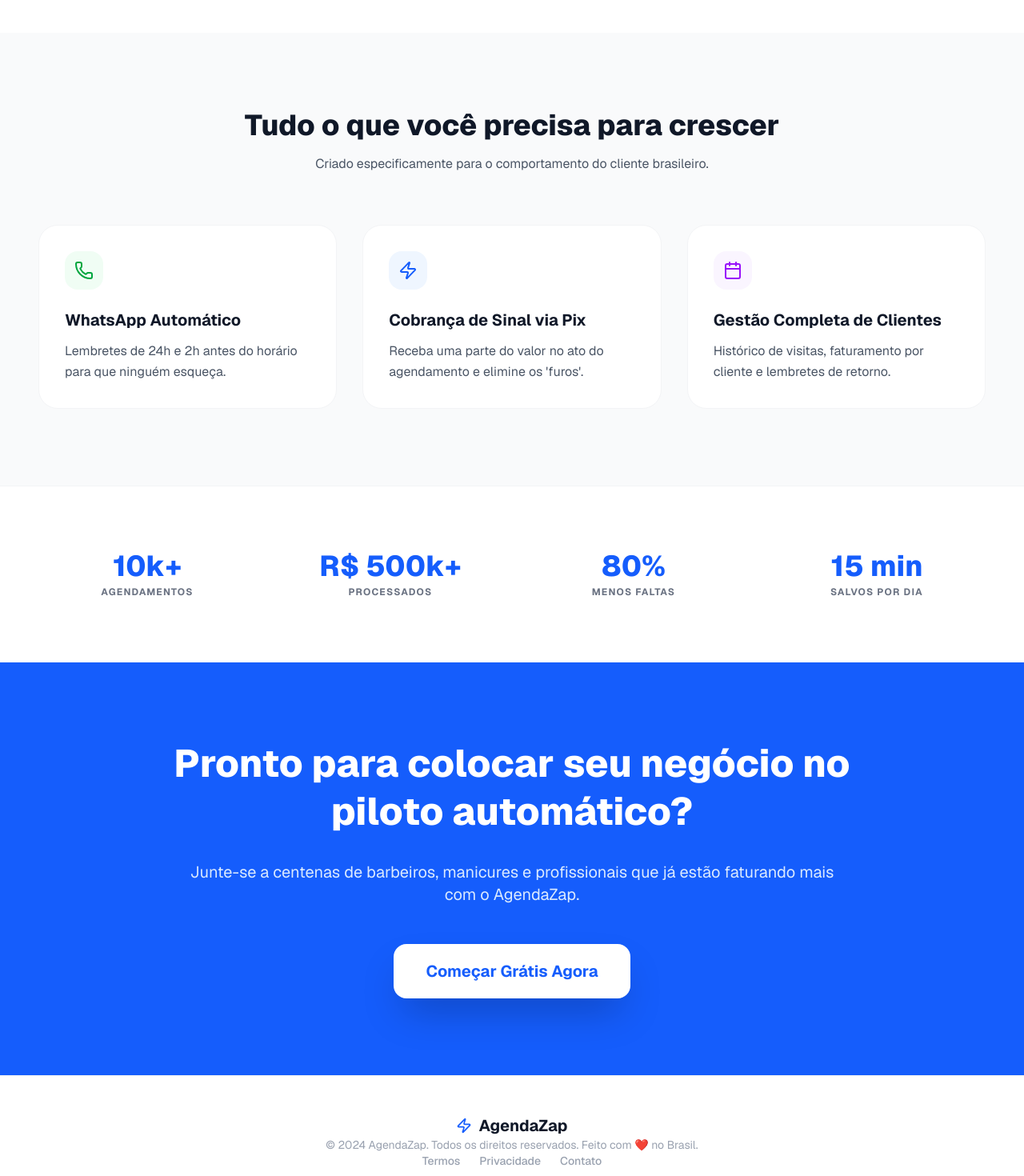
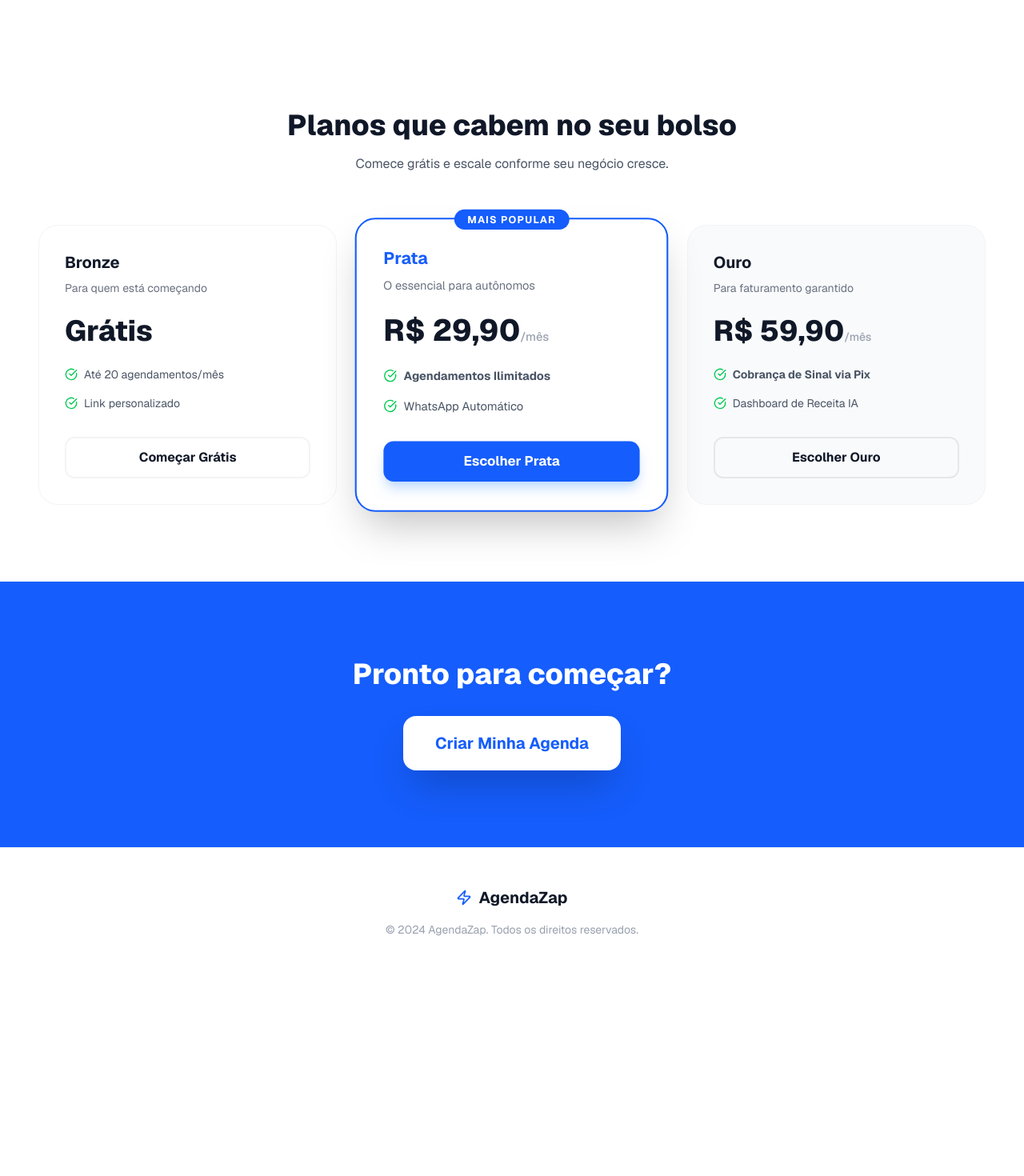
Before and after one commit to adrianrosa1/agendazap, a Next.js app: page / in a window 1280 px wide. Shown: the part 880-2350 px from the top of the page at 80% size. After the commit the page ends 2100 px from the top, so only its background shows below. Built offline with nearby package versions, Linux system fonts and the light colour scheme.

Commit message:
feat: implement Bronze, Prata and Ouro pricing plans

```diff
--- a/src/app/page.tsx
+++ b/src/app/page.tsx
@@ -61,123 +61,105 @@ export default function LandingPage() {
             alt="Barbearia Moderna"
             className="rounded-2xl shadow-2xl border border-gray-100"
           />
-          {/* Floating Card */}
-          <div className="absolute -bottom-6 -left-6 bg-white p-6 rounded-2xl shadow-2xl border border-gray-50 max-w-xs animate-bounce-slow">
-            <div className="flex items-center space-x-3 mb-3">
-              <div className="bg-green-100 p-2 rounded-full">
-                <Shield className="h-5 w-5 text-green-600" />
-              </div>
-              <span className="font-bold text-sm">Pagamento Confirmado!</span>
-            </div>
-            <p className="text-xs text-gray-500 font-medium leading-relaxed">
-              "João acabou de pagar o sinal via Pix. Agendamento garantido para amanhã às 14h."
-            </p>
-          </div>
         </div>
       </header>
 
-      {/* Features Grid */}
-      <section id="features" className="py-24 bg-gray-50">
+      {/* Pricing Section */}
+      <section id="pricing" className="py-24 bg-white">
         <div className="max-w-7xl mx-auto px-6 md:px-12">
           <div className="text-center mb-16">
-            <h2 className="text-3xl md:text-4xl font-extrabold mb-4">Tudo o que você precisa para crescer</h2>
-            <p className="text-gray-600 max-w-2xl mx-auto">Criado especificamente para o comportamento do cliente brasileiro.</p>
+            <h2 className="text-3xl md:text-4xl font-extrabold mb-4">Planos que cabem no seu bolso</h2>
+            <p className="text-gray-600 max-w-2xl mx-auto">Comece grátis e escale conforme seu negócio cresce.</p>
           </div>
+
           <div className="grid grid-cols-1 md:grid-cols-3 gap-8">
-            {[
-              {
-                title: "WhatsApp Automático",
-                desc: "Lembretes de 24h e 2h antes do horário para que ninguém esqueça.",
-                icon: Phone,
-                color: "bg-green-50 text-green-600"
-              },
-              {
-                title: "Cobrança de Sinal via Pix",
-                desc: "Receba uma parte do valor no ato do agendamento e elimine os 'furos'.",
-                icon: Zap,
-                color: "bg-blue-50 text-blue-600"
-              },
-              {
-                title: "Gestão Completa de Clientes",
-                desc: "Histórico de visitas, faturamento por cliente e lembretes de retorno.",
-                icon: Calendar,
-                color: "bg-purple-50 text-purple-600"
-              }
-            ].map((f, i) => (
-              <div key={i} className="bg-white p-8 rounded-3xl border border-gray-100 hover:shadow-xl transition-all group">
-                <div className={`${f.color} w-12 h-12 rounded-2xl flex items-center justify-center mb-6 group-hover:scale-110 transition-transform`}>
-                  <f.icon className="h-6 w-6" />
+            <div className="border border-gray-100 rounded-3xl p-8 bg-white hover:shadow-xl transition-all">
+              <h3 className="text-xl font-bold mb-2">Bronze</h3>
+              <p className="text-gray-500 text-sm mb-6">Para quem está começando</p>
+              <div className="mb-6">
+                <span className="text-4xl font-extrabold">Grátis</span>
               </div>
-                <h3 className="text-xl font-bold mb-3">{f.title}</h3>
-                <p className="text-gray-600 leading-relaxed">{f.desc}</p>
+              <ul className="space-y-4 mb-8">
+                <li className="flex items-center text-sm text-gray-600">
+                  <CheckCircle className="h-4 w-4 text-green-500 mr-2" />
+                  Até 20 agendamentos/mês
+                </li>
+                <li className="flex items-center text-sm text-gray-600">
+                  <CheckCircle className="h-4 w-4 text-green-500 mr-2" />
+                  Link personalizado
+                </li>
+              </ul>
+              <Link href="/register" className="block text-center py-3 rounded-xl border-2 border-gray-100 font-bold hover:bg-gray-50 transition-colors">
+                Começar Grátis
+              </Link>
             </div>
-            ))}
+
+            <div className="border-2 border-blue-600 rounded-3xl p-8 bg-white shadow-2xl relative scale-105 z-10">
+              <div className="absolute top-0 left-1/2 -translate-x-1/2 -translate-y-1/2 bg-blue-600 text-white px-4 py-1 rounded-full text-xs font-bold tracking-widest uppercase">
+                Mais Popular
               </div>
+              <h3 className="text-xl font-bold mb-2 text-blue-600">Prata</h3>
+              <p className="text-gray-500 text-sm mb-6">O essencial para autônomos</p>
+              <div className="mb-6">
+                <span className="text-4xl font-extrabold">R$ 29,90</span>
+                <span className="text-gray-400 text-sm font-medium">/mês</span>
               </div>
-      </section>
+              <ul className="space-y-4 mb-8">
+                <li className="flex items-center text-sm text-gray-600 font-bold">
+                  <CheckCircle className="h-4 w-4 text-green-500 mr-2" />
+                  Agendamentos Ilimitados
+                </li>
+                <li className="flex items-center text-sm text-gray-600">
+                  <CheckCircle className="h-4 w-4 text-green-500 mr-2" />
+                  WhatsApp Automático
+                </li>
+              </ul>
+              <Link href="/register" className="block text-center py-3 rounded-xl bg-blue-600 text-white font-bold hover:bg-blue-700 transition-colors shadow-lg shadow-blue-200">
+                Escolher Prata
+              </Link>
+            </div>
 
-      {/* Social Proof / Stats */}
-      <section className="py-20 border-t border-gray-100">
-        <div className="max-w-7xl mx-auto px-6 md:px-12 grid grid-cols-2 md:grid-cols-4 gap-8 text-center">
-          <div>
-            <p className="text-4xl font-extrabold text-blue-600 mb-1">10k+</p>
-            <p className="text-gray-500 font-bold uppercase text-xs tracking-widest">Agendamentos</p>
+            <div className="border border-gray-100 rounded-3xl p-8 bg-gray-50 hover:shadow-xl transition-all">
+              <h3 className="text-xl font-bold mb-2">Ouro</h3>
+              <p className="text-gray-500 text-sm mb-6">Para faturamento garantido</p>
+              <div className="mb-6">
+                <span className="text-4xl font-extrabold">R$ 59,90</span>
+                <span className="text-gray-400 text-sm font-medium">/mês</span>
               </div>
-          <div>
-            <p className="text-4xl font-extrabold text-blue-600 mb-1">R$ 500k+</p>
-            <p className="text-gray-500 font-bold uppercase text-xs tracking-widest">Processados</p>
+              <ul className="space-y-4 mb-8">
+                <li className="flex items-center text-sm text-gray-600 font-bold">
+                  <CheckCircle className="h-4 w-4 text-green-500 mr-2" />
+                  Cobrança de Sinal via Pix
+                </li>
+                <li className="flex items-center text-sm text-gray-600">
+                  <CheckCircle className="h-4 w-4 text-green-500 mr-2" />
+                  Dashboard de Receita IA
+                </li>
+              </ul>
+              <Link href="/register" className="block text-center py-3 rounded-xl border-2 border-gray-200 font-bold hover:bg-white transition-colors">
+                Escolher Ouro
+              </Link>
             </div>
-          <div>
-            <p className="text-4xl font-extrabold text-blue-600 mb-1">80%</p>
-            <p className="text-gray-500 font-bold uppercase text-xs tracking-widest">Menos Faltas</p>
-          </div>
-          <div>
-            <p className="text-4xl font-extrabold text-blue-600 mb-1">15 min</p>
-            <p className="text-gray-500 font-bold uppercase text-xs tracking-widest">Salvos por dia</p>
           </div>
         </div>
       </section>
 
       {/* CTA Section */}
-      <section className="py-24 bg-blue-600 text-white">
-        <div className="max-w-4xl mx-auto px-6 text-center">
-          <h2 className="text-4xl md:text-5xl font-extrabold mb-8 leading-tight">
-            Pronto para colocar seu negócio no piloto automático?
-          </h2>
-          <p className="text-xl text-blue-100 mb-12">
-            Junte-se a centenas de barbeiros, manicures e profissionais que já estão faturando mais com o AgendaZap.
-          </p>
+      <section className="py-24 bg-blue-600 text-white text-center">
+        <h2 className="text-4xl font-extrabold mb-8">Pronto para começar?</h2>
         <Link href="/register" className="bg-white text-blue-600 px-10 py-5 rounded-2xl font-bold text-xl hover:bg-blue-50 transition-all inline-block shadow-2xl">
-            Começar Grátis Agora
+          Criar Minha Agenda
         </Link>
-        </div>
       </section>
 
       {/* Footer */}
-      <footer className="py-12 border-t border-gray-100 bg-white">
-        <div className="max-w-7xl mx-auto px-6 md:px-12 flex flex-col md:row justify-between items-center space-y-6 md:space-y-0">
-          <div className="flex items-center space-x-2">
+      <footer className="py-12 border-t border-gray-100 bg-white text-center">
+        <div className="flex items-center justify-center space-x-2 mb-4">
           <Zap className="h-5 w-5 text-blue-600" />
           <span className="text-xl font-bold">AgendaZap</span>
         </div>
-          <p className="text-gray-400 text-sm">© 2024 AgendaZap. Todos os direitos reservados. Feito com ❤️ no Brasil.</p>
-          <div className="flex space-x-6 text-gray-400 font-medium text-sm">
-            <a href="#" className="hover:text-gray-900 transition-colors">Termos</a>
-            <a href="#" className="hover:text-gray-900 transition-colors">Privacidade</a>
-            <a href="#" className="hover:text-gray-900 transition-colors">Contato</a>
-          </div>
-        </div>
+        <p className="text-gray-400 text-sm">© 2024 AgendaZap. Todos os direitos reservados.</p>
       </footer>
-
-      <style jsx global>{`
-        @keyframes bounce-slow {
-          0%, 100% { transform: translateY(-5%); }
-          50% { transform: translateY(0); }
-        }
-        .animate-bounce-slow {
-          animation: bounce-slow 4s infinite ease-in-out;
-        }
-      `}</style>
     </div>
   );
 }
```
Lines whose indentation alone changed are shown as unchanged.
